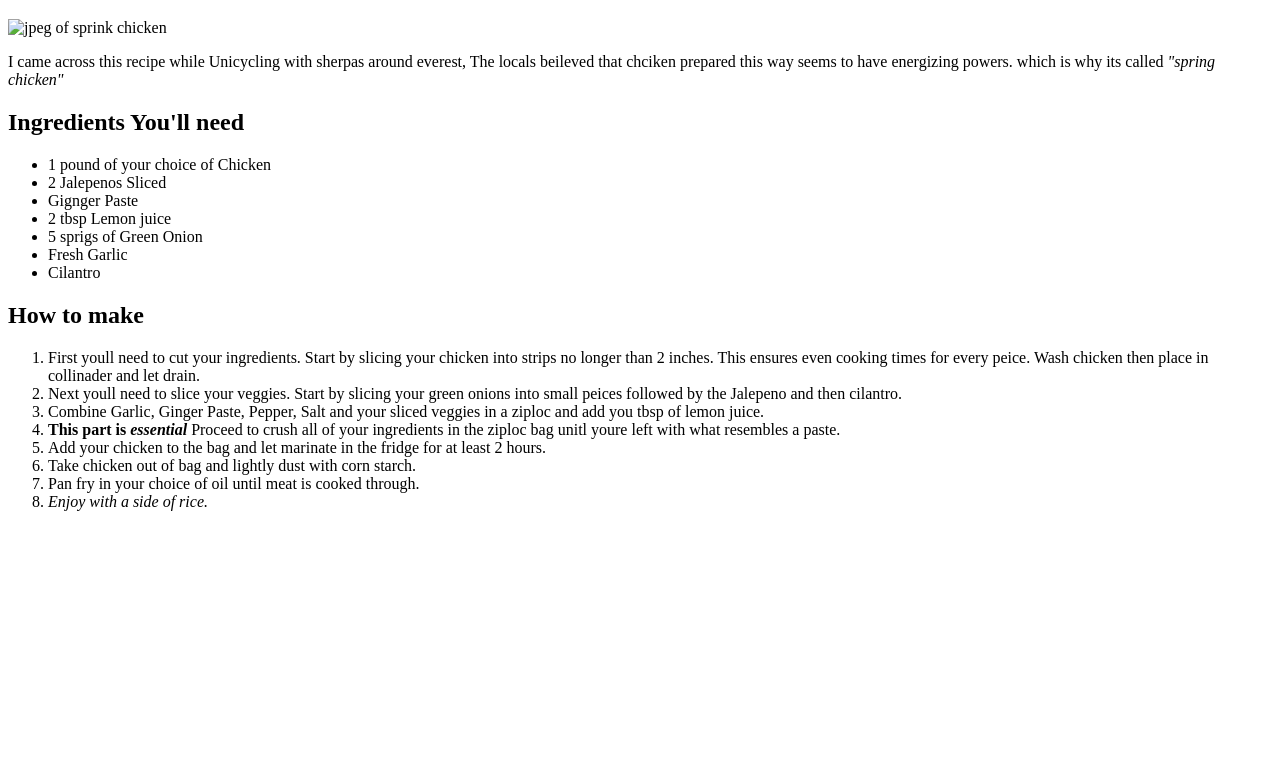
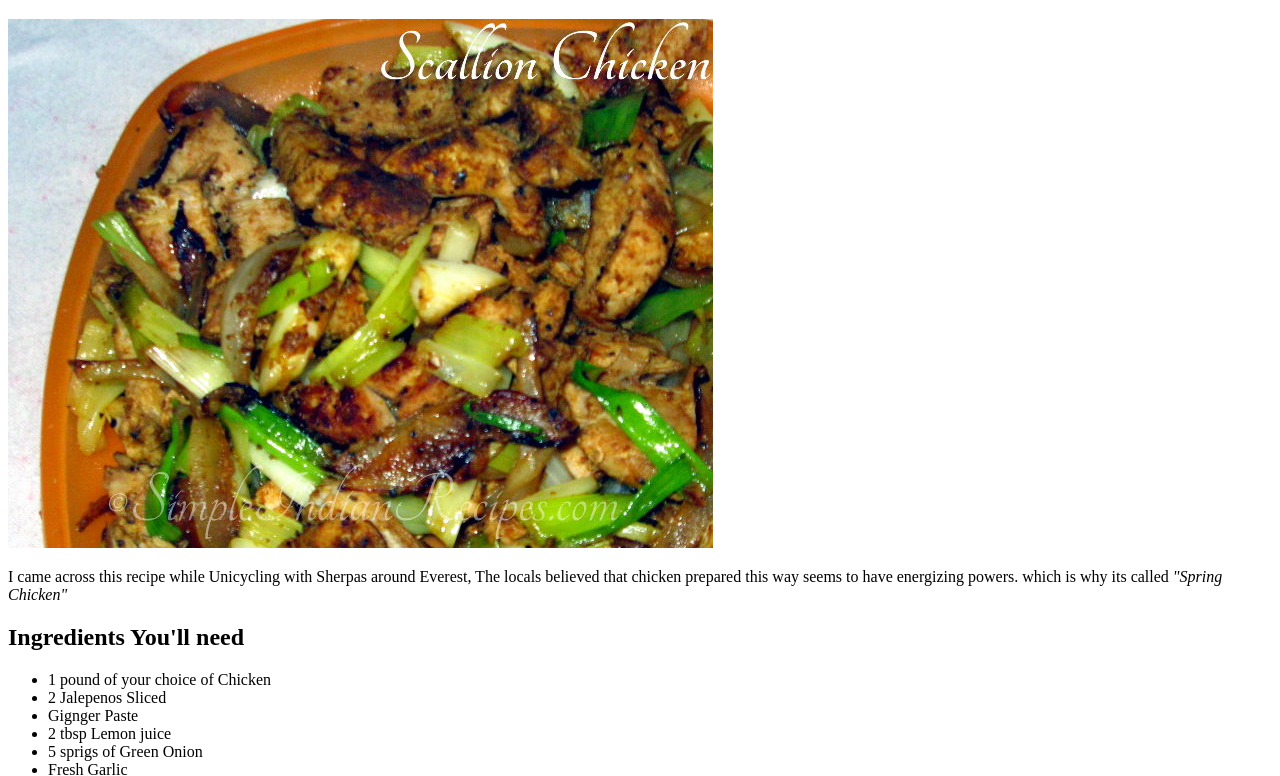
Before and after one commit to OmnesVidentes/Recipesite, a plain HTML site: page recipes/springch/springchicken.html in a window 1280 px wide. Shown: the part 61-837 px from the top of the page. Before the commit the page ends 800 px from the top, so only its background shows below. Drawn offline with Linux system fonts and the light colour scheme.

Commit message:
New Folder / Fixed typos
Ran into some trouble with git and lost a couple files. ended up re-cloning into another directory. Fixed typos in the springchicken.html file and also updated images.

```diff
--- a/recipes/springch/springchicken.html
+++ b/recipes/springch/springchicken.html
@@ -8,14 +8,14 @@
 </head>
 <body>
     <h1>Recipe : Spring Chicken </h1>
-<img src="../img/schik.jpeg" alt = "jpeg of sprink chicken">
+<img src="../img/sc.jpeg" alt = "jpeg of sprink chicken">
 
 
 <p>I came across this recipe while Unicycling
-    with sherpas around everest, The locals beileved
-    that chciken prepared this way seems to
+    with Sherpas around Everest, The locals believed
+    that chicken prepared this way seems to
     have energizing powers. which is why its
-    called <em>"spring chicken"</em> </p>
+    called <em>"Spring Chicken"</em> </p>
 
 <h2>Ingredients You'll need</h2>
     <ul>
```
Also changed, not shown: recipes/img/sc.jpeg (added), recipes/img/tm.jpeg (added).
